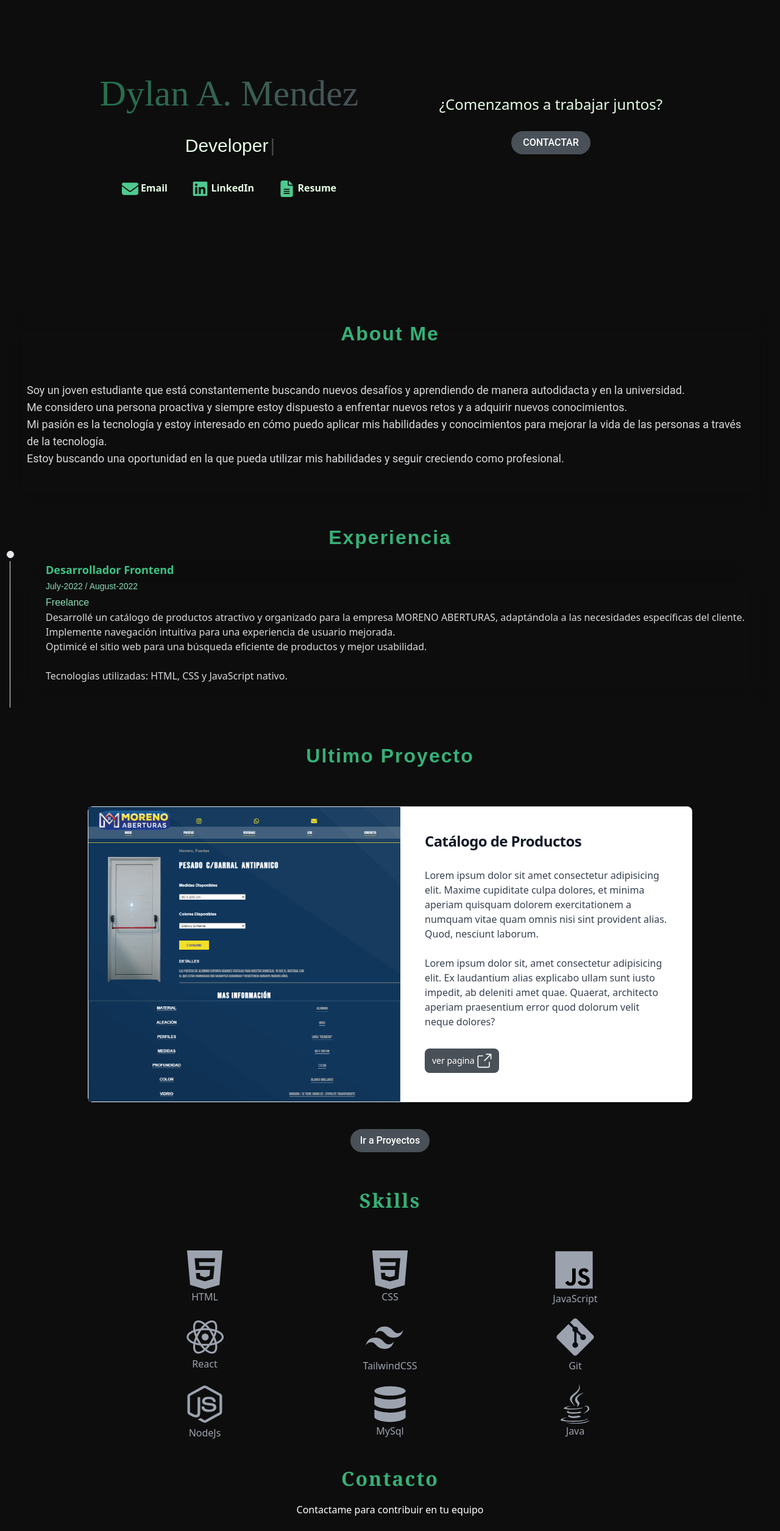
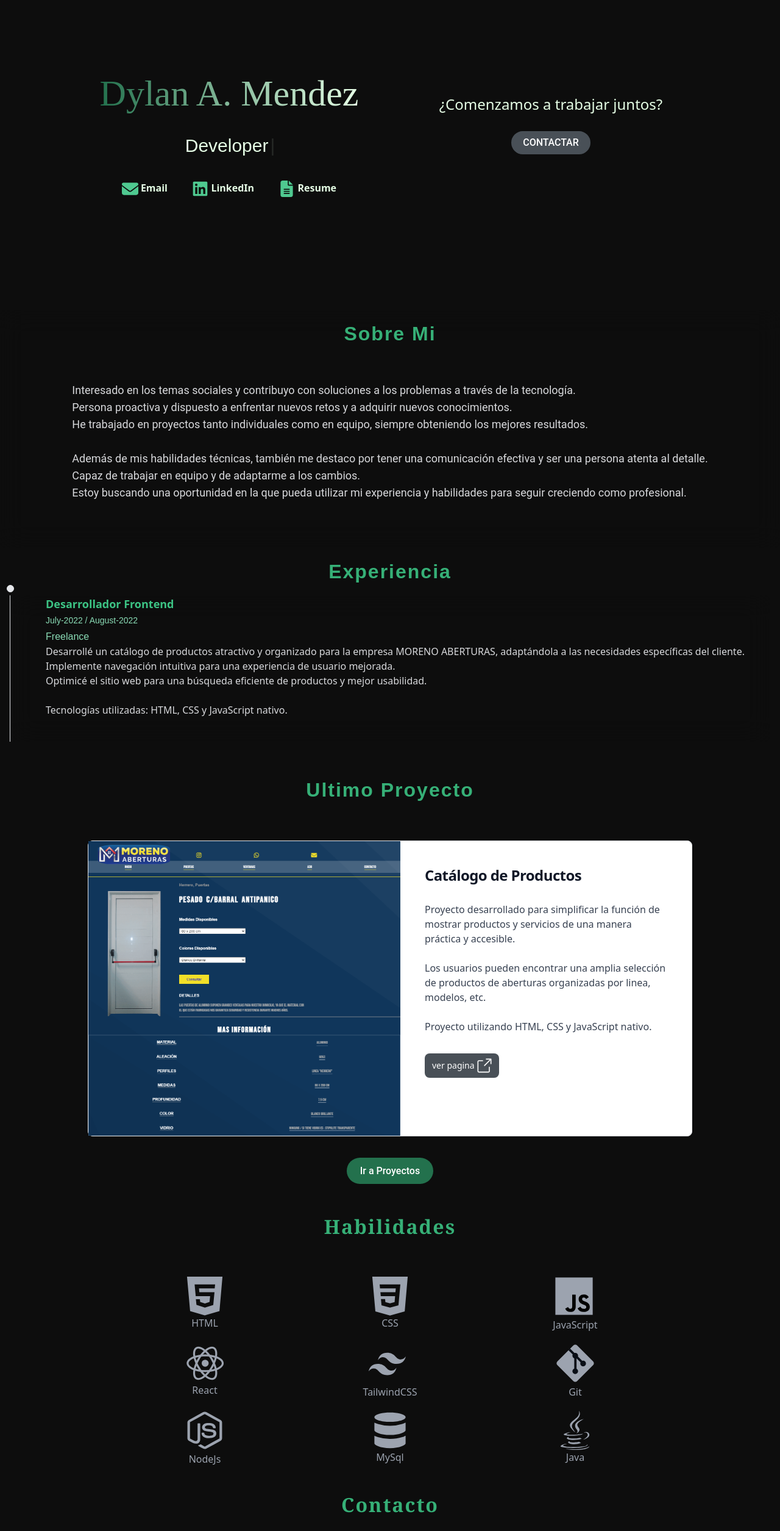
Before and after one commit to DylanAMendez/portfolio-react.DylanMendez, a React (Vite) app: page / in a window 1280 px wide. Shown: the part 220-2730 px from the top of the page at 61% size. Built offline with nearby package versions, Linux system fonts and the light colour scheme.

Commit message:
Mejorando detalles de parrafos de todas las secciones

```diff
--- a/src/App.jsx
+++ b/src/App.jsx
@@ -30,7 +30,7 @@ function App() {
       {/* footer */}
 
       <footer className=" right-0 left-0 m-auto  flex w-fit justify-self-center text-center text-white ">Created by
-      <a className="text-[#1c1e] px-2   duration-200 ease-in hover:border-orange-400 hover:text-[#F1CCBA] " href="https://www.linkedin.com/in/dylanmendez/" rel="noreferrer" target="_blank" > Dylan A. Mendez </a>  | © { new Date().getFullYear() }
+      <a className="text-[#309c6a] px-2   duration-200 ease-in hover:border-orange-400 hover:text-[#F1CCBA] " href="https://www.linkedin.com/in/dylanmendez/" rel="noreferrer" target="_blank" > Dylan A. Mendez </a>  | © { new Date().getFullYear() }
       </footer>
 
 
--- a/src/components/AboutMe.jsx
+++ b/src/components/AboutMe.jsx
@@ -4,19 +4,29 @@ export const AboutMe = () => {
   return (
     <div className=" mt-10 lg:mt-0 " id="aboutMe-container" >
 
-        <h2 className="text-white font-normal font-fontPoppins text-center sm:text-xl" id="aboutMe-h2" >About Me</h2>
+        <section id="AboutMe">
+
+
+
+        <h2 className="text-white font-normal font-fontPoppins text-center sm:text-xl" id="aboutMe-h2" >Sobre Mi</h2>
 
         <div className=" grid place-content-center justify-items-center mx-2">
 
-        <p className=" font-fontRoboto mt-10 pb-10 text-[#d8d9dc] text-left lg:text-left m-9 lg:text-lg " id="aboutMe-p" >
-        Soy un joven estudiante que está constantemente buscando nuevos desafíos y aprendiendo de manera autodidacta y en la universidad. <br />
-        Me considero una persona proactiva y siempre estoy dispuesto a enfrentar nuevos retos y a adquirir nuevos conocimientos. <br />
-        Mi pasión es la tecnología y estoy interesado en cómo puedo aplicar mis habilidades y conocimientos para mejorar la vida de las personas a través de la tecnología. <br />
-        Estoy buscando una oportunidad en la que pueda utilizar mis habilidades y seguir creciendo como profesional. <br />
+        <p className=" font-fontRoboto mt-10 pb-10 text-[#d8d9dc] text-left lg:text-left m-9 lg:text-lg  " id="aboutMe-p" >
+
+        Interesado en los temas sociales y contribuyo con soluciones a los problemas a través de la tecnología. <br />
+        Persona proactiva y dispuesto a enfrentar nuevos retos y a adquirir nuevos conocimientos. <br />
+        He trabajado en proyectos tanto individuales como en equipo, siempre obteniendo los mejores resultados. <br /> <br />
+        Además de mis habilidades técnicas, también me destaco por tener una comunicación efectiva y ser una persona atenta al detalle. <br />
+        Capaz de trabajar en equipo y de adaptarme a los cambios. <br />
+        Estoy buscando una oportunidad en la que pueda utilizar mi experiencia y habilidades para seguir creciendo como profesional. <br />
+
         </p>
 
         </div>
 
+        </section>
+
     </div>
   )
 }
--- a/src/components/BtnInformation.jsx
+++ b/src/components/BtnInformation.jsx
@@ -12,12 +12,11 @@ const BtnInformation = () => {
 
   return (
     <div className=" text-center font-fontRoboto">
-        { show ? <h2 className="bg-[#1c1c1ce0] text-[#fff] font-fontRoboto mb-2 " >
+        { show ? <h2 className=" text-[#fff] font-fontRoboto mb-2 " id="aboutMe-container" >
 
-        <li> Tecnologias utilizadas:  Html, Css y Vanilla JavaScript.</li>
-        <li> Creé el proyecto desde 0, comenze diseñandolo y mostrando borradores de una posible pagina que le podria interesar al cliente. </li>
-        <li> Creé un catálogo de productos atractivo y organizado, implementé navegación intuitiva para una experiencia de
-        usuario mejorada, optimicé el sitio web para una búsqueda eficiente de productos y mejor usabilidad. </li>
+        <li> Proyecto desarrollado para simplificar la función de mostrar productos y servicios de una manera práctica y accesible.</li>
+        <li> Los usuarios pueden encontrar una amplia selección de productos de aberturas organizadas por linea, modelos, etc. </li>
+        <li> Tecnologias utilizadas: HTML, CSS y JavaScript nativo. </li>
 
          </h2> : "" }
         <button onClick={handleClick} id="button-information" > {show ? "↑ Ocultar Informacion ↑" : "» Mas Información «" }  </button>
--- a/src/components/Contact.jsx
+++ b/src/components/Contact.jsx
@@ -13,7 +13,8 @@ const Contact = () => {
 
 
 
-        <p className="text-white">Contactame para contribuir en tu equipo</p>
+        <p className="text-white">¡No dudes en ponerte en contacto conmigo </p>
+        <p className="text-white">para contribuir en tu equipo!</p>
 
        <div className=" text-white grid grid-cols-2 gap-5 lg:flex lg:items-center mt-5">
 
--- a/src/components/Home.jsx
+++ b/src/components/Home.jsx
@@ -39,7 +39,7 @@ const Home = () => {
      {/* ---Skills---  */}
      <div className="">
 
-      <h2 className="text-white font-normal font-serif text-center sm:text-xl mb-10" id="aboutMe-h2" > Skills </h2>
+      <h2 className="text-white font-normal font-serif text-center sm:text-xl mb-10" id="aboutMe-h2" > Habilidades </h2>
 
       <div className="  ">
       <Skills />
--- a/src/components/NavBar.jsx
+++ b/src/components/NavBar.jsx
@@ -27,13 +27,11 @@ export const NavBar = () => {
             <Link to="/">Home</Link>
         </li>
 
+
         <li className='mb-8 sm:mb-0'>
         <Link to="/projects">Projects</Link>
         </li>
 
-        <li className='mb-8 sm:mb-0'>
-        <Link to="/services">Services</Link>
-        </li>
 
         <li className='mb-8 sm:mb-0'>
         <a href="#contact">Contacto</a>
--- a/src/components/Projects.jsx
+++ b/src/components/Projects.jsx
@@ -137,7 +137,9 @@ export const Projects = () => {
               <h5 className="mb-2 text-2xl font-bold tracking-tight text-gray-900 dark:text-white"> { personal.name } </h5>
 
       <p className="mb-3 font-normal text-gray-700 dark:text-gray-400 lg:py-5">
-          { personal.description }
+           Desarrollada para facilitar cálculos diarios de manera eficiente y elegante. <br />
+           Inspirada por la necesidad de una herramienta versátil y fácil de usar. <br /> <br />
+           Esta calculadora ofrece funciones básicas adaptándose a diversas necesidades matemáticas.
       </p>
 
       <a href={personal.link} className="inline-flex items-center px-3 py-2 text-sm font-medium text-center text-[#fff] bg-[#495057] rounded-lg focus:ring-blue-300  dark:hover:bg-blue-700 dark:focus:ring-blue-800 " rel="noreferrer"  target="_blank" >
--- a/src/components/Skills.jsx
+++ b/src/components/Skills.jsx
@@ -75,7 +75,7 @@ export const Skills = () => {
           <div className=" text-gray-400" id="div-hover-skills">
 
                           <div>
-                          <svg className=" hover:text-[#06b6d4] " width="70" height="70" fill="currentColor" viewBox="0 0 32 32" xmlns="http://www.w3.org/2000/svg"><path d="M9,13.7q1.4-5.6,7-5.6c5.6,0,6.3,4.2,9.1,4.9q2.8.7,4.9-2.1-1.4,5.6-7,5.6c-5.6,0-6.3-4.2-9.1-4.9Q11.1,10.9,9,13.7ZM2,22.1q1.4-5.6,7-5.6c5.6,0,6.3,4.2,9.1,4.9q2.8.7,4.9-2.1-1.4,5.6-7,5.6c-5.6,0-6.3-4.2-9.1-4.9Q4.1,19.3,2,22.1Z"></path></svg>
+                          <svg className=" hover:text-[#06b6d4] " width="70" height="70" fill="currentColor" viewBox="0 0 28 32" xmlns="http://www.w3.org/2000/svg"><path d="M9,13.7q1.4-5.6,7-5.6c5.6,0,6.3,4.2,9.1,4.9q2.8.7,4.9-2.1-1.4,5.6-7,5.6c-5.6,0-6.3-4.2-9.1-4.9Q11.1,10.9,9,13.7ZM2,22.1q1.4-5.6,7-5.6c5.6,0,6.3,4.2,9.1,4.9q2.8.7,4.9-2.1-1.4,5.6-7,5.6c-5.6,0-6.3-4.2-9.1-4.9Q4.1,19.3,2,22.1Z"></path></svg>
 
                            <h3 className="   font-medium  justify-center text-center " > TailwindCSS </h3>
                            </div>
--- a/src/components/UltimoProyecto.jsx
+++ b/src/components/UltimoProyecto.jsx
@@ -41,8 +41,9 @@ const UltimoProyecto = () => {
                 <h5 className="mb-2 text-2xl font-bold tracking-tight text-gray-900 dark:text-white">Catálogo de Productos </h5>
 
         <p className="mb-3 font-normal text-gray-700 dark:text-gray-400 lg:py-5">
-            Lorem ipsum dolor sit amet consectetur adipisicing elit. Maxime cupiditate culpa dolores, et minima aperiam quisquam dolorem exercitationem a numquam vitae quam omnis nisi sint provident alias. Quod, nesciunt laborum. <br /> <br />
-            Lorem ipsum dolor sit, amet consectetur adipisicing elit. Ex laudantium alias explicabo ullam sunt iusto impedit, ab deleniti amet quae. Quaerat, architecto aperiam praesentium error quod dolorum velit neque dolores?
+        Proyecto desarrollado para simplificar la función de mostrar productos y servicios de una manera práctica y accesible. <br /> <br />
+        Los usuarios pueden encontrar una amplia selección de productos de aberturas organizadas por linea, modelos, etc. <br /> <br />
+        Proyecto utilizando HTML, CSS y JavaScript nativo.
         </p>
 
         <a href={project.link} className="inline-flex items-center px-3 py-2 text-sm font-medium text-center text-[#fff] bg-[#495057] rounded-lg focus:ring-blue-300  dark:hover:bg-blue-700 dark:focus:ring-blue-800 " rel="noreferrer"  target="_blank" >
@@ -70,7 +71,7 @@ const UltimoProyecto = () => {
 
           <div className="text-center lg:mb-10">
             <button className="content-center">
-            <Link to="/projects"><a className="text-center font-fontRoboto font-medium " id="button-information">Ir a Proyectos</a></Link>
+            <Link to="/projects"><a className="text-center font-fontRoboto font-medium " id="hero-button">Ir a Proyectos</a></Link>
             </button>
         </div>
 
--- a/src/index.css
+++ b/src/index.css
@@ -52,7 +52,7 @@ ul li a:hover {
 
 #hero-h1 {
 
-  background: linear-gradient(90deg, #23714D, #495057);
+  background: linear-gradient(90deg, #23714D, #e6ffe6);
   -webkit-background-clip: text;
   color: transparent;
 
```
